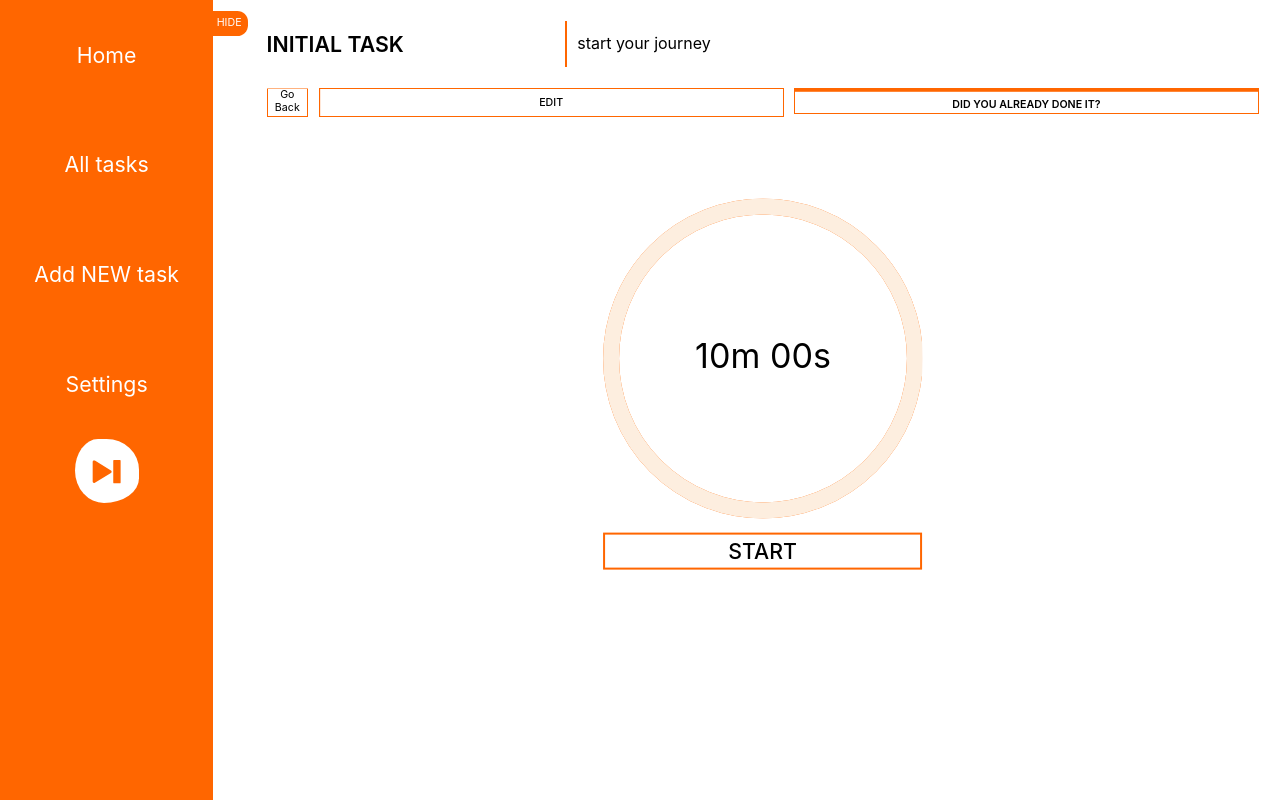
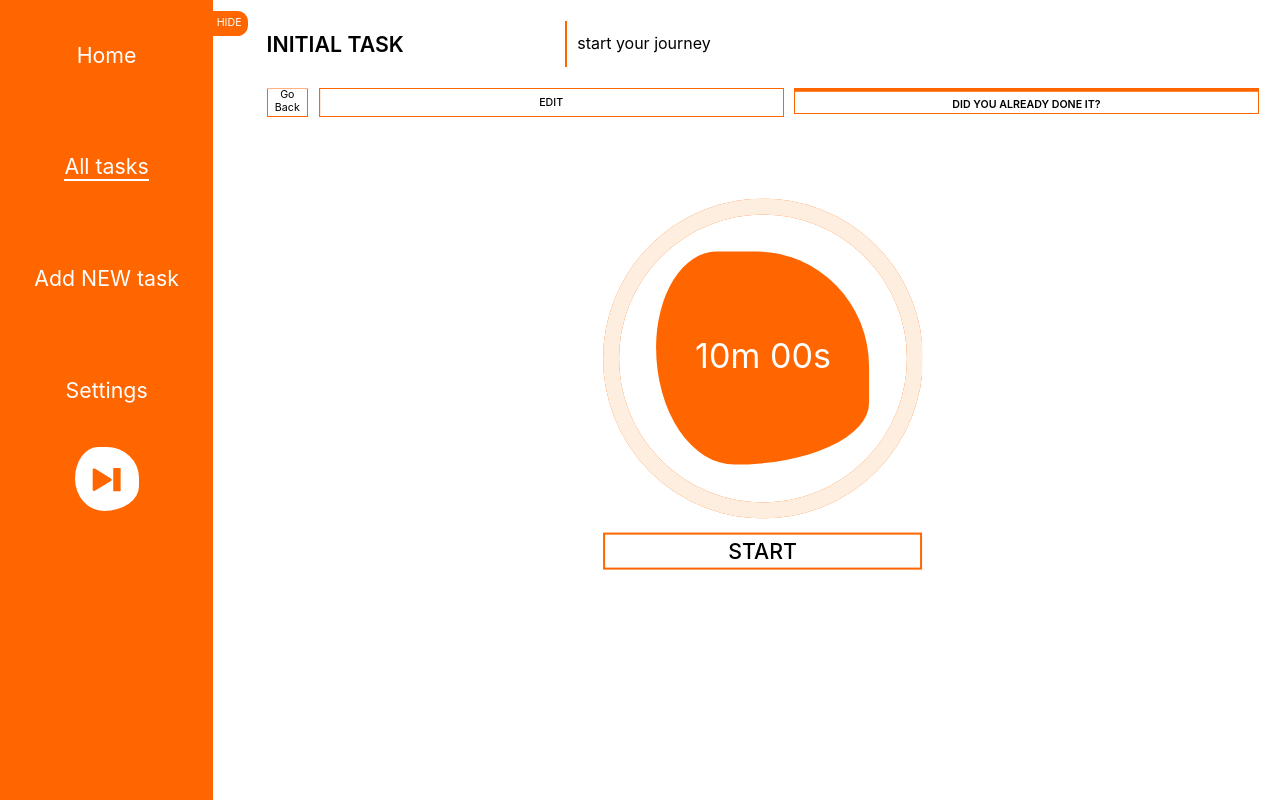
Before and after one commit to AslanovRustam/pomodoro_2.0, a React (Create React App) app: page /pomodoro_2.0/tasks/1/1 in a window 1280 px wide. Built offline with nearby package versions, Linux system fonts and the light colour scheme.

Commit message:
add timer animation, upd hover eff at navbar

```diff
--- a/src/components/Form/Form.jsx
+++ b/src/components/Form/Form.jsx
@@ -37,6 +37,7 @@ export default function Form({ onClose }) {
       description: "",
     });
     onClose();
+    toast.error(`No tasks added!`);
   };
 
   const handleFormSubmit = (evt) => {
--- a/src/components/Navbar/Navbar.jsx
+++ b/src/components/Navbar/Navbar.jsx
@@ -4,31 +4,31 @@ import s from "./navbar.module.css";
 export default function Navbar({ togleModal }) {
   return (
     <ul className={s.list}>
-      <li className={s.item}>
+      <li className={s.item} data-name="Home">
         <NavLink
           to="/"
           className={({ isActive }) => (isActive ? s.active : s.inActive)}
         >
-          Home
+          <p className={s.text}>Home</p>
         </NavLink>
       </li>
-      <li className={s.item}>
+      <li className={s.item} data-name="All tasks">
         <NavLink
           to="/tasks"
           className={({ isActive }) => (isActive ? s.active : s.inActive)}
         >
-          All tasks
+          <p className={s.text}>All tasks</p>
         </NavLink>
       </li>
-      <li className={s.item} onClick={togleModal}>
-        Add NEW task
+      <li className={s.item} data-name="Add NEW task" onClick={togleModal}>
+        <p className={s.text}> Add NEW task</p>
       </li>
-      <li className={s.item}>
+      <li className={s.item} data-name="Settings">
         <NavLink
           to="/settings"
           className={({ isActive }) => (isActive ? s.active : s.inActive)}
         >
-          Settings
+          <p className={s.text}>Settings</p>
         </NavLink>
       </li>
     </ul>
--- a/src/components/Navbar/navbar.module.css
+++ b/src/components/Navbar/navbar.module.css
@@ -6,7 +6,10 @@
 }
 
 .active {
-  color: var(--secondary);
+  color: var(--white);
+}
+.active .text {
+  border-bottom: 0.1em solid var(--white);
 }
 .item {
   position: relative;
@@ -15,24 +18,30 @@
   font-size: 2em;
   color: var(--white);
   transition: all 0.3s ease-in-out;
+  overflow: hidden;
 }
-.item a {
-  color: inherit;
+.inActive {
+  color: var(--white);
+  border-bottom: 0.1em solid transparent;
 }
 .item::after {
-  content: "";
+  content: attr(data-name);
   display: block;
   position: absolute;
-  width: 0;
-  height: 0.1em;
-  background-color: var(--red);
   transition: all 0.3s ease-in-out;
+  pointer-events: none;
+  transform: translateY(0);
 }
-.item:hover,
-.item:focus {
-  /* scale: 0.9; */
-  transform: translateX(0.5em);
+.text {
+  position: relative;
+  transition: all 0.3s ease-in-out;
+  border-bottom: 0.1em solid transparent;
+}
+.item:hover .text,
+.item:focus .text {
+  transform: translateY(-200%);
 }
 .item:hover::after {
   width: 100%;
+  transform: translateY(-100%);
 }
--- a/src/components/Timer/Timer.jsx
+++ b/src/components/Timer/Timer.jsx
@@ -89,6 +89,7 @@ export default function Timer() {
           pathTransitionDuration: 0.5,
           pathColor: "#fdeedf",
           trailColor: `#f60 `,
+          textColor: "white",
         })}
         text={formattedTime}
       />
@@ -122,6 +123,7 @@ export default function Timer() {
           />
         )}
       </div>
+      <div className={s.bubble}></div>
     </div>
   );
 }
--- a/src/components/Timer/timer.module.css
+++ b/src/components/Timer/timer.module.css
@@ -6,7 +6,7 @@
   transform: translate(-50%, -50%);
 }
 .circle {
-  fill: var(--white);
+  fill: transparent;
 }
 .buttons {
   display: flex;
@@ -30,3 +30,36 @@
 .breakTime {
   background-color: var(--secTransparent);
 }
+.bubble {
+  /* display: flex;
+  flex-direction: column;
+  align-items: center;
+  justify-content: center; */
+  position: absolute;
+  animation: morph 12s ease-in-out infinite;
+  /* border-radius: 60% 40% 30% 70% / 60% 30% 70% 40%; */
+  background: var(--secondary);
+  width: 20em;
+  height: 20em;
+  transition: all 1s ease-in-out;
+  top: 5em;
+  left: 5em;
+  z-index: -1;
+}
+@keyframes morph {
+  0% {
+    border-radius: 60% 40% 30% 70% / 60% 30% 70% 40%;
+  }
+  25% {
+    border-radius: 45% 30% 60% 50% / 40% 50% 60% 70%;
+  }
+  50% {
+    border-radius: 30% 60% 70% 40% / 50% 60% 30% 60%;
+  }
+  75% {
+    border-radius: 75% 55% 65% 45% / 70% 85% 65% 55%;
+  }
+  100% {
+    border-radius: 60% 40% 30% 70% / 60% 30% 70% 40%;
+  }
+}
```
